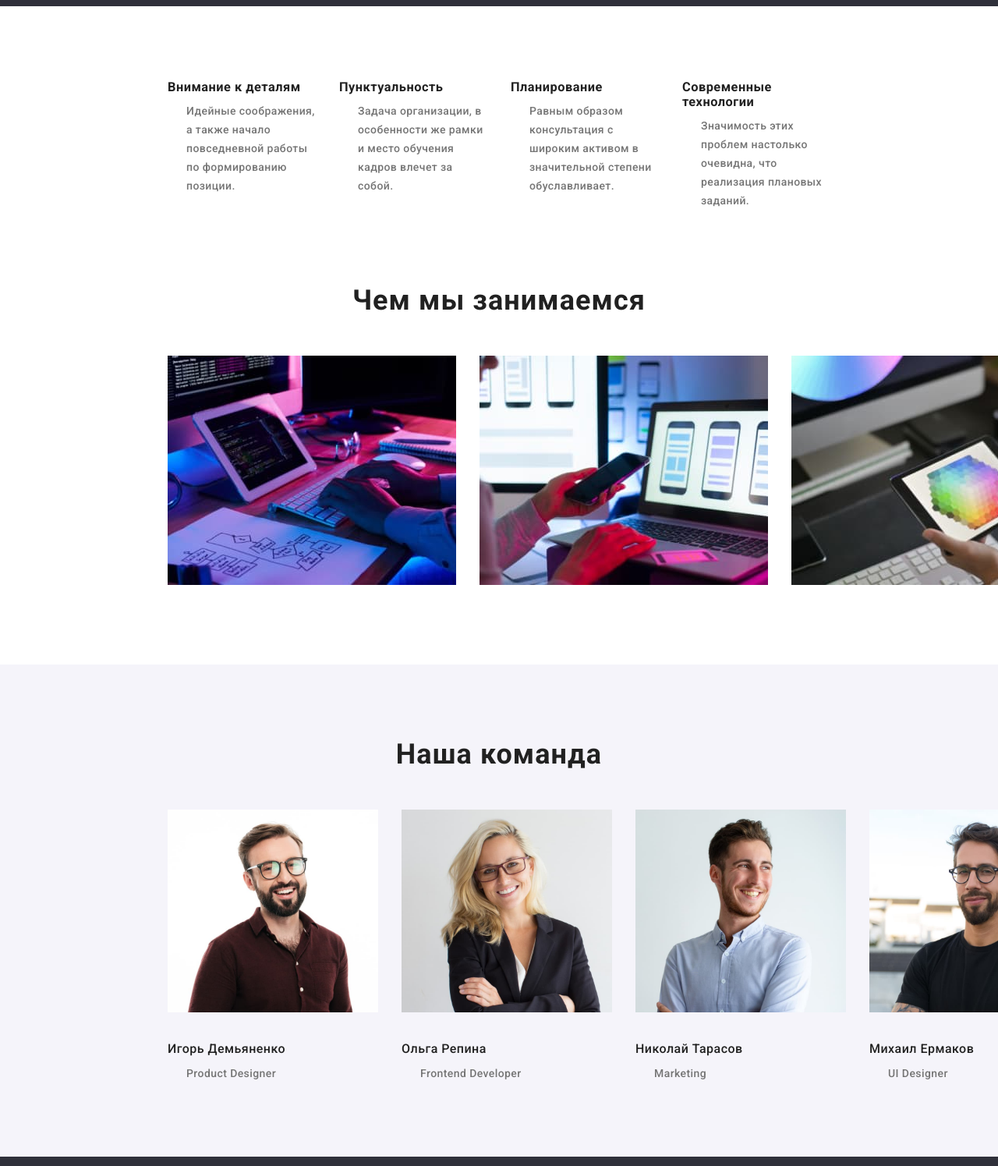
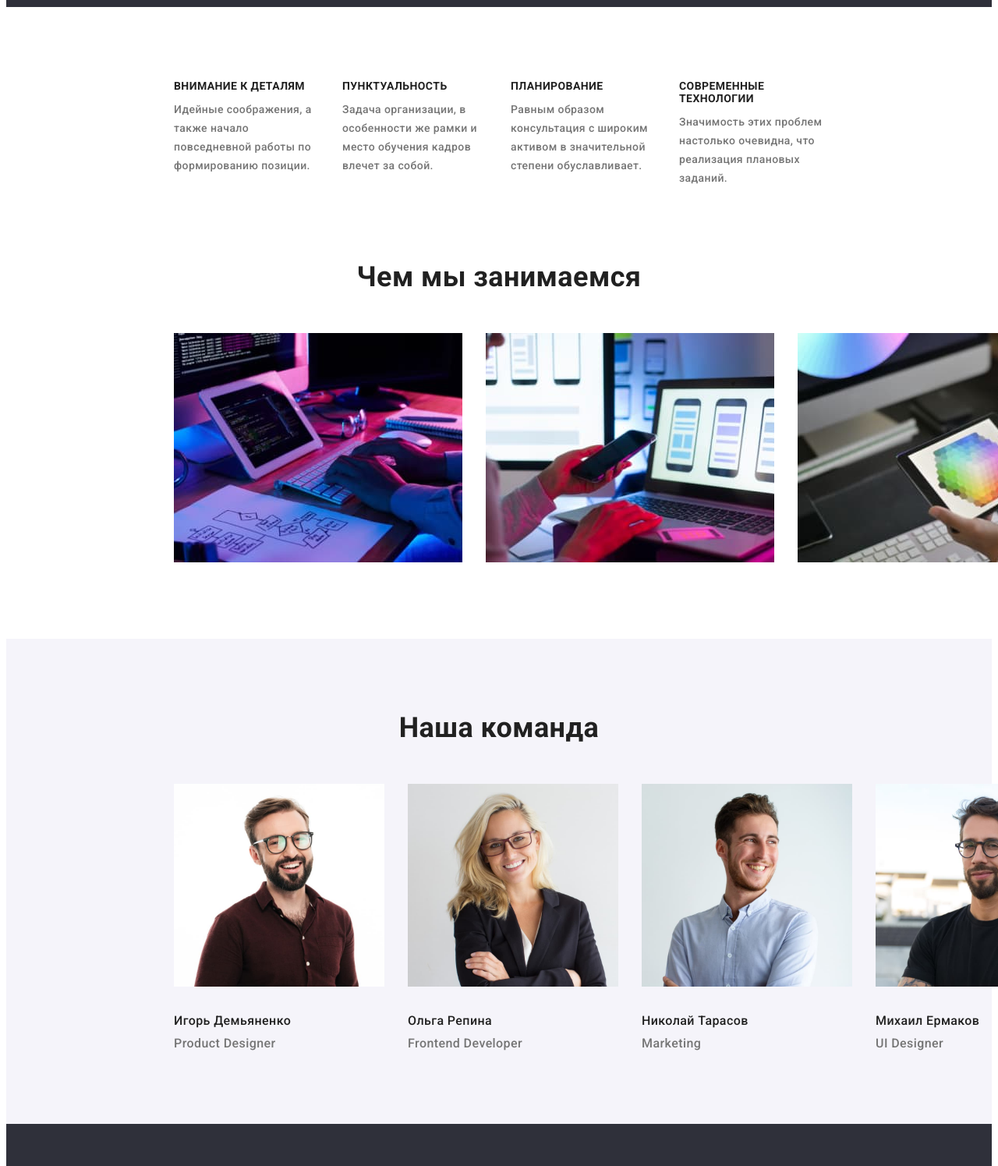
Before and after one commit to Tarasova09/goit-markup-hw-02, a plain HTML site: page index.html in a window 1280 px wide. Shown: the part 790-2285 px from the top of the page at 78% size. Drawn offline with Linux system fonts and the light colour scheme.

Commit message:
Update style.css

```diff
--- a/css/style.css
+++ b/css/style.css
@@ -4,6 +4,7 @@
   --primary-text-color: #757575;
   --title-text-color: #212121;
   --accent-color: #2196f3;
+  --team-font-color: #f5f4fa;
 }
 
 * {
@@ -11,13 +12,10 @@
 }
 
 body {
-  margin: 0;
-  padding: 0;
   font-family: "Roboto", sans-serif;
-  font-weight: 400;
   font-size: 14px;
-  line-height: 1.71;
   letter-spacing: 0.03em;
+  line-height: 1.14;
   color: var(--primary-text-color);
 }
 
@@ -31,6 +29,7 @@ ul,
 li {
   list-style: none;
   text-decoration: none;
+  font-style: normal;
   padding: 0;
   margin: 0;
 }
@@ -43,9 +42,8 @@ h5,
 h6 {
   margin: 0;
   font-weight: 700;
-  line-height: 1.17;
-  letter-spacing: 0.03em;
   color: var(--title-text-color);
+  font-size: 14px;
 }
 
 .flex {
@@ -68,6 +66,7 @@ h6 {
 }
 
 .logo {
+  font-family: "Raleway", sans-serif;
   font-weight: 700;
   font-size: 26px;
   line-height: 1.19;
@@ -94,11 +93,14 @@ h6 {
 .header li {
   font-weight: 500;
   letter-spacing: 0.02em;
-  line-height: 1.17;
 }
 
 .header li a:focus,
 .header li a:hover {
+  color: var(--accent-color);
+}
+
+.current {
   color: var(--accent-color);
 }
 
@@ -131,7 +133,6 @@ h6 {
 }
 
 .hero .btn {
-  /* width: 200px; */
   background-color: var(--accent-color);
   border-radius: 4px;
   border: none;
@@ -151,6 +152,14 @@ h6 {
   width: 270px;
 }
 
+.future p {
+  line-height: 1.71;
+}
+
+.future h3 {
+    text-transform: uppercase;
+}
+
 .main li:not(:last-child) {
   margin-right: 30px;
 }
@@ -167,12 +176,15 @@ h3 {
   text-align: center;
   font-size: 36px;
   margin-bottom: 50px;
+  line-height: 1.166;
 }
 
 .team {
-  background-color: #f5f4fa;
+  background-color: var(--team-font-color);
   /* padding: 94px auto; */
   padding-bottom: 94px;
+  font-size: 16px;
+  line-height: 1.1875;
 }
 
 .team h2 {
@@ -194,6 +206,8 @@ h3 {
   justify-content: center;
   padding-top: 94px;
   margin-bottom: 50px;
+
+
 }
 
 .btns li:not(:last-child) {
@@ -201,11 +215,12 @@ h3 {
 }
 
 .btns button {
-  font: 500 16px/1.62 "Roboto", sans-serif;
-  color: var(--title-text-color);
-  border: none;
-  border-radius: 4px;
-  padding: 6px 22px;
+    color: var(--title-text-color);
+    border: none;
+    border-radius: 4px;
+    padding: 6px 22px;
+    font: 500 16px/1.625 "Roboto", sans-serif;
+    letter-spacing: 0.03em;
 }
 
 .btns button:hover {
@@ -223,6 +238,7 @@ h3 {
   margin-bottom: 30px;
   border: 1px solid #eeeeee;
   box-sizing: border-box;
+  width: 370px;
 }
 
 .work-cards .card {
@@ -231,7 +247,7 @@ h3 {
 }
 
 .work-cards h3,
-p {
+.work-cards p {
   padding-left: 24px;
 }
 
@@ -244,7 +260,7 @@ p {
 
 .works p {
   font-size: 16px;
-  line-height: 1.87;
+  line-height: 1.875;
 }
 
 .footer {
@@ -258,8 +274,10 @@ p {
 
 .footer-contacts a {
   color: var(--primary-color);
+
 }
 
 .footer-contacts {
   margin-top: 20px;
+  line-height: 1.71;
 }
```
